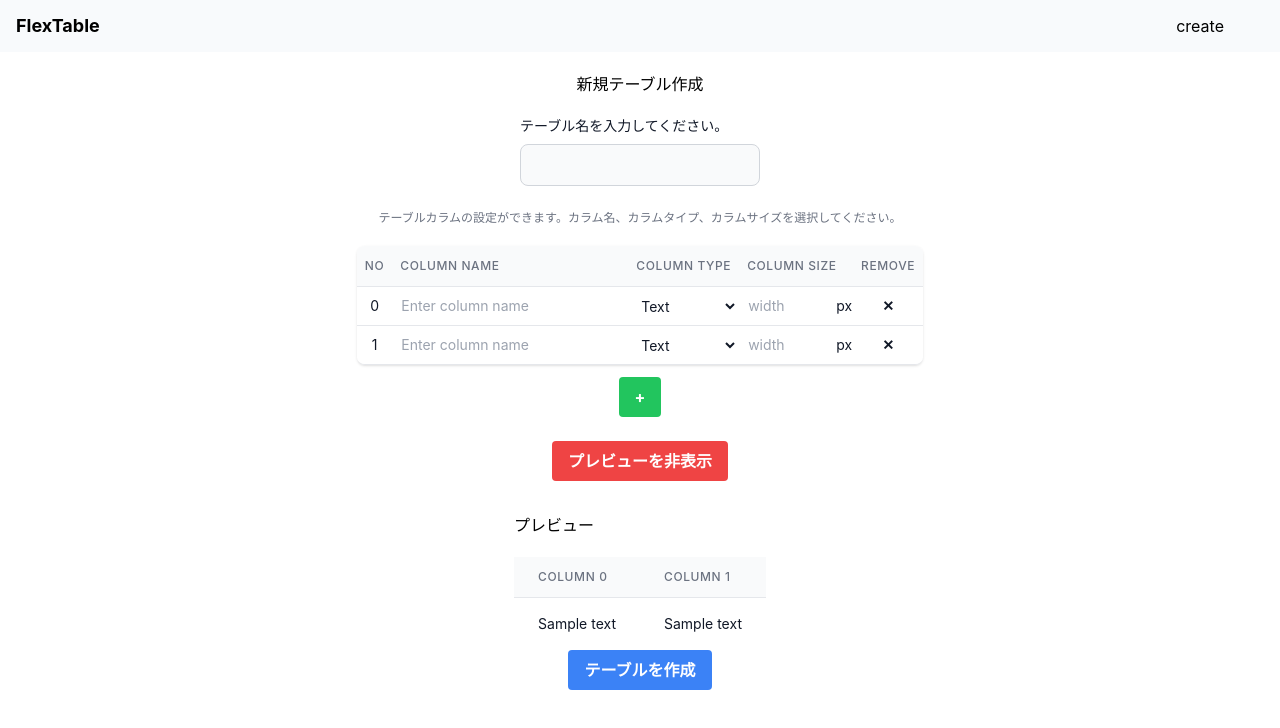
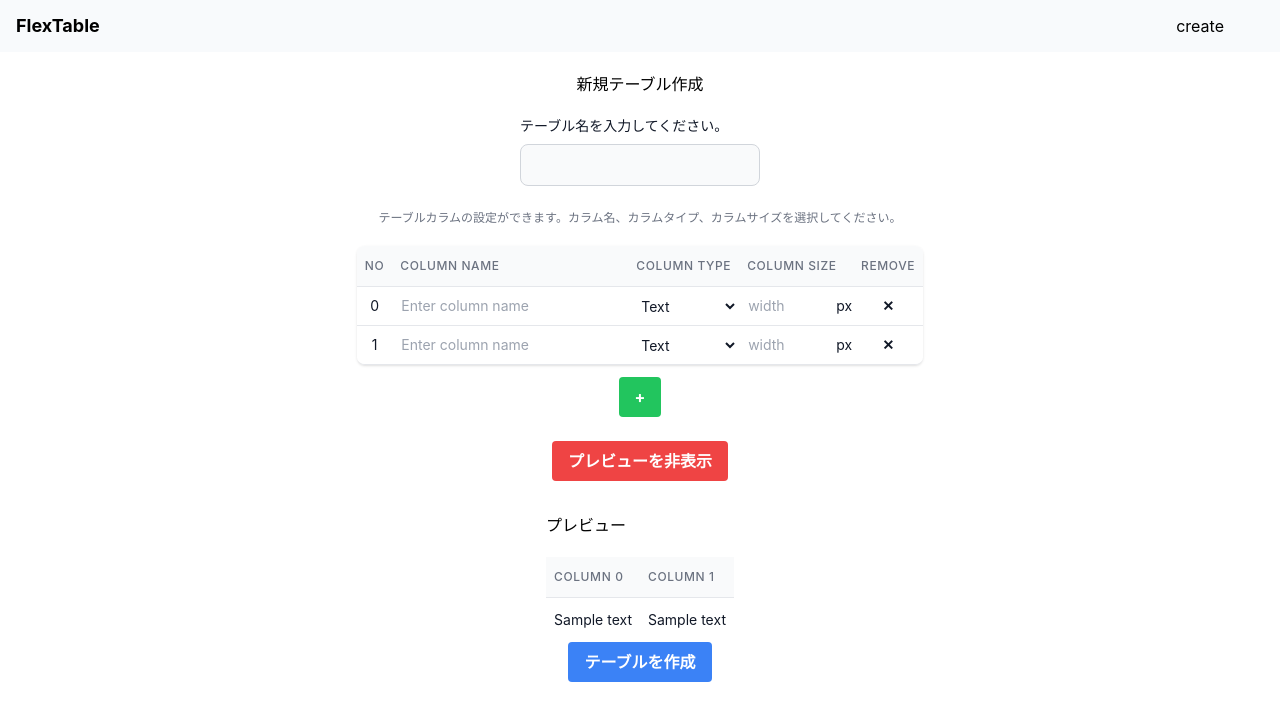
Before and after one commit to jp-north-man/next-flextable, a Next.js app: page /create in a window 1280 px wide. Both pictures are taken after a click on the button "プレビューを表示". Shown: the top 728 px of the page. Built offline with nearby package versions, Linux system fonts and the light colour scheme.

Commit message:
TablePreview

```diff
--- a/components/TablePreview.tsx
+++ b/components/TablePreview.tsx
@@ -16,8 +16,14 @@ const TablePreview: React.FC<TablePreviewProps> = ({ columns }) => {
               <th
                 key={index}
                 scope="col"
-                className="px-6 py-3 text-left text-xs font-medium text-gray-500 uppercase tracking-wider"
-                style={{ minWidth: `${column.width}px` }}
+                className="px-2 py-3 text-left text-xs font-medium text-gray-500 uppercase tracking-wider"
+                style={{
+                  minWidth: `${column.width}px`,
+                  maxWidth: `${column.width}px`,
+                  overflow: 'hidden',
+                  textOverflow: 'ellipsis',
+                  whiteSpace: 'nowrap'
+                }}
               >
                 {column.name || `Column ${index}`}
               </th>
@@ -27,11 +33,20 @@ const TablePreview: React.FC<TablePreviewProps> = ({ columns }) => {
         <tbody className="bg-white divide-y divide-gray-200">
           <tr>
             {columns.map((column, index) => (
-              <td key={index} className="px-6 py-4 whitespace-nowrap">
-                <div className="text-sm text-gray-900">
+              <td key={index} className="px-2 py-3">
+                <div
+                  className="text-sm text-gray-900"
+                  style={{
+                    minWidth: `${column.width}px`,
+                    maxWidth: `${column.width}px`,
+                    overflow: 'hidden',
+                    textOverflow: 'ellipsis',
+                    whiteSpace: 'nowrap'
+                  }}
+                >
                   {column.type === 'text' && 'Sample text'}
                   {column.type === 'button' && (
-                    <button className="bg-blue-500 hover:bg-blue-700 text-white font-bold py-2 px-4 rounded">
+                    <button className="bg-blue-500 hover:bg-blue-700 text-white font-bold py-2 px-2 rounded">
                       Button
                     </button>
                   )}
```
